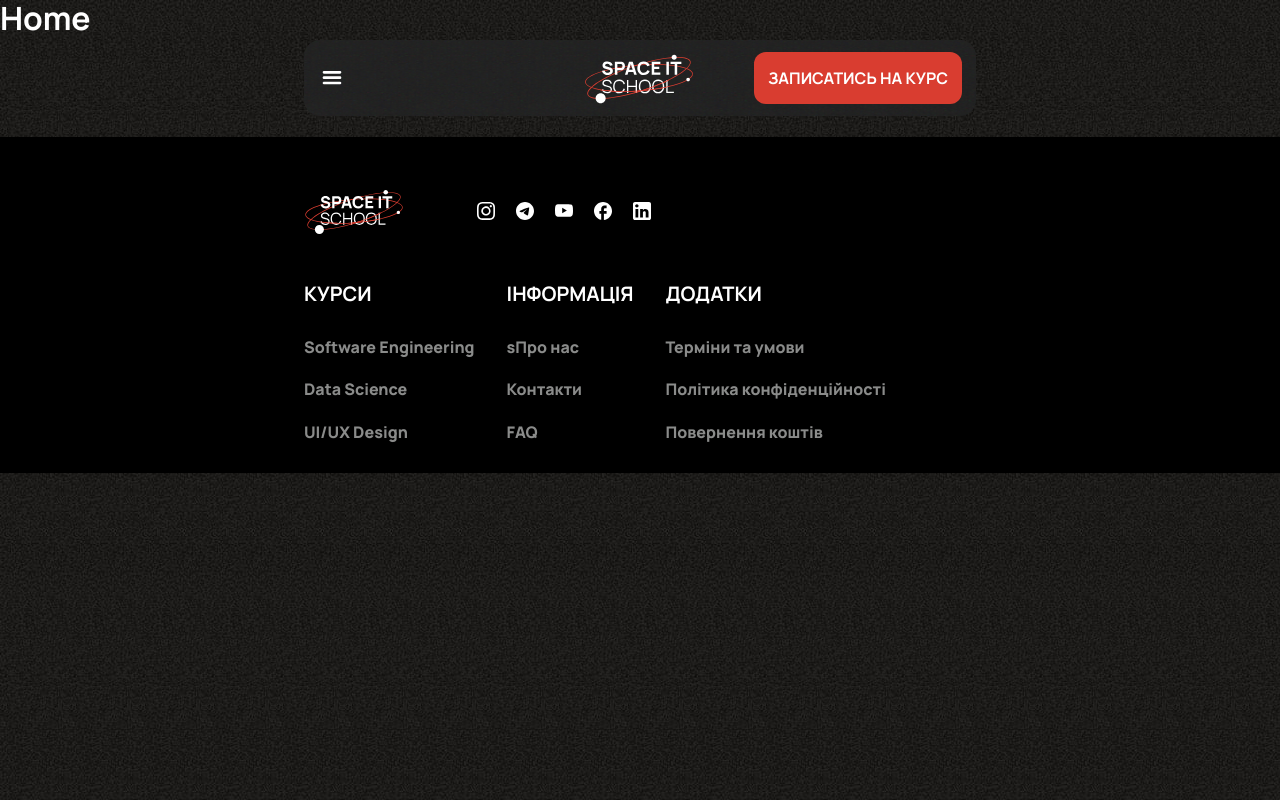
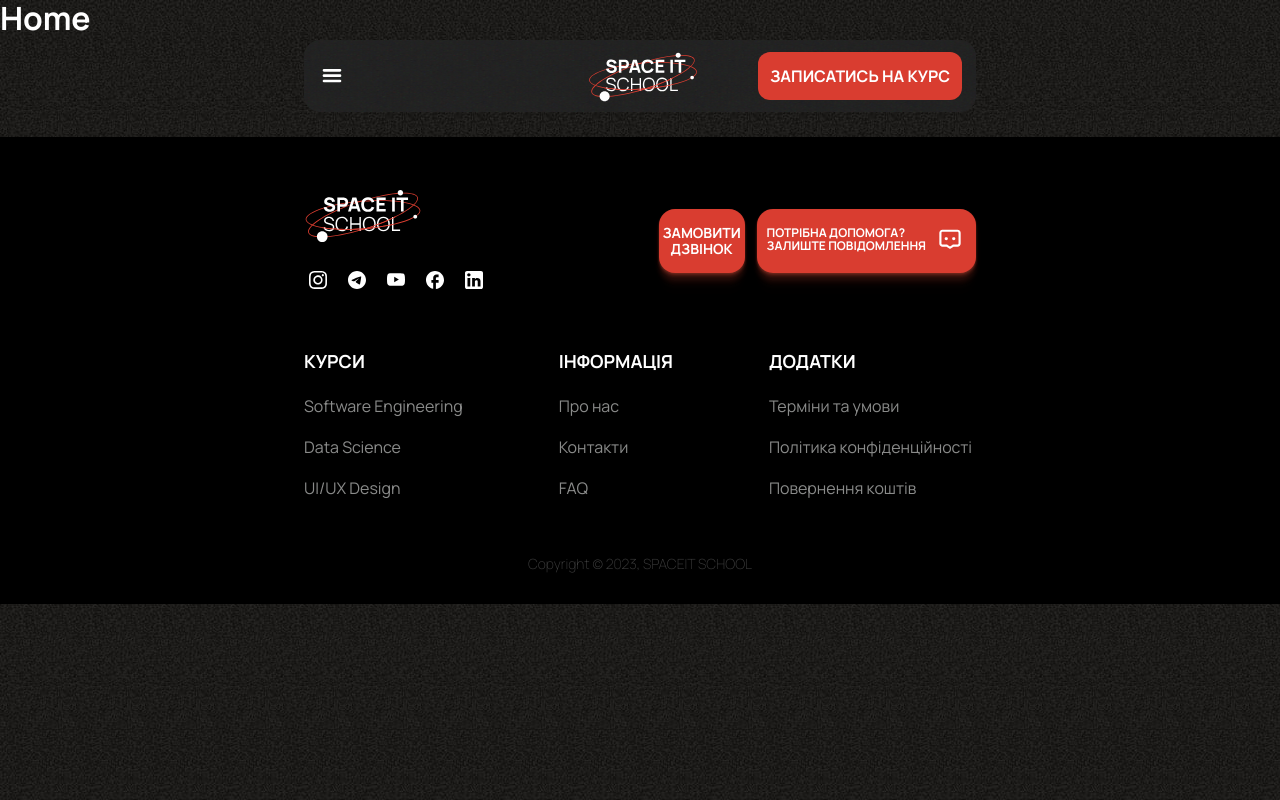
Before and after one commit to VladislavApelhants/spaceIT, a Next.js app in the folder front/: page / in a window 1280 px wide. Built offline with nearby package versions, Linux system fonts and the light colour scheme.

Commit message:
adaptive for footer

```diff
--- a/front/src/app/globals.css
+++ b/front/src/app/globals.css
@@ -44,6 +44,7 @@ a {
 
 button {
   padding: 0;
+  border: none;
   font-family: inherit;
   cursor: pointer;
 }
--- a/front/src/components/common/Footer/Footer.jsx
+++ b/front/src/components/common/Footer/Footer.jsx
@@ -9,7 +9,7 @@ const Footer = () => {
   return (
     <footer className={s.footer}>
       <Container>
-        <div className="footer-container">
+        <div className={s.footerContainer}>
           <div className={s.socialWrapper}>
             <Image
               src="/icons/logo.svg"
@@ -77,8 +77,24 @@ const Footer = () => {
               </li>
             </ul>
           </div>
+          <div className={s.buttons}>
+            <button type="button" className={`${s.btn} ${s.btnCall}`}>
+              замовити дзвінок
+            </button>
+            <button type="button" className={`${s.btn} ${s.btnMessage}`}>
+              <Image
+                src="/icons/message.svg"
+                width={104}
+                height={47}
+                alt="logo"
+                className={s.messageIcon}
+              />
+              потрібна допомога?
+              <br /> залиште повідомлення
+            </button>
+          </div>
           <nav className={s.footerNav}>
-            <div>
+            <div className={s.footerNavItem}>
               <Title text="курси" className={"footer-title"} />
               <ul className={s.list}>
                 <li>
@@ -92,11 +108,11 @@ const Footer = () => {
                 </li>
               </ul>
             </div>
-            <div>
+            <div className={s.footerNavItem}>
               <Title text="інформація" className={"footer-title"} />
               <ul className={s.list}>
                 <li>
-                  s<Link href="/about">Про нас</Link>
+                  <Link href="/about">Про нас</Link>
                 </li>
                 <li>
                   <Link href="/contact">Контакти</Link>
@@ -106,7 +122,7 @@ const Footer = () => {
                 </li>
               </ul>
             </div>
-            <div>
+            <div className={s.footerNavItem}>
               <Title text="додатки" className={"footer-title"} />
               <ul className={s.list}>
                 <li>
@@ -120,7 +136,24 @@ const Footer = () => {
                 </li>
               </ul>
             </div>
+            <div className={`${s.footerNavItem} ${s.hide}`}>
+              <button type="button" className={`${s.btn} ${s.btnCall}`}>
+                замовити дзвінок
+              </button>
+              <button type="button" className={`${s.btn} ${s.btnMessage}`}>
+                <Image
+                  src="/icons/message.svg"
+                  width={104}
+                  height={47}
+                  alt="logo"
+                  className={s.messageIcon}
+                />
+                потрібна допомога?
+                <br /> залиште повідомлення
+              </button>
+            </div>
           </nav>
+          <p className={s.copy}>Copyright &copy; 2023, SPACEIT SCHOOL</p>
         </div>
       </Container>
     </footer>
--- a/front/src/components/common/Footer/styles.module.scss
+++ b/front/src/components/common/Footer/styles.module.scss
@@ -1,3 +1,17 @@
+.footerContainer {
+  display: flex;
+  flex-direction: column;
+  flex-wrap: wrap;
+
+  @media screen and (min-width: 768px) {
+    flex-direction: row;
+    align-items: center;
+  }
+  @media screen and (min-width: 1368px) {
+    align-items: start;
+  }
+}
+
 .footer {
   margin-top: 100px;
   padding-top: 52px;
@@ -7,43 +21,218 @@
 }
 
 .socialWrapper {
-  margin-bottom: 48px;
-  display: flex;
-  align-items: center;
+  margin: 0 auto 48px;
+  @media screen and (min-width: 375px) {
+    margin: 0 0 48px 0;
+    display: flex;
+    align-items: center;
+  }
+  @media screen and (min-width: 768px) {
+    margin-bottom: 0;
+    flex-direction: column;
+    align-items: start;
+  }
+  @media screen and (min-width: 1368px) {
+    margin-right: 46px;
+  }
+  @media screen and (min-width: 1920px) {
+    margin-right: 88px;
+  }
 }
 
 .logo {
   width: 100px;
   height: 45px;
-  margin-right: 68px;
+  margin-right: auto;
+  margin: 0 auto 10px;
+  @media screen and (min-width: 375px) {
+    margin: 0 auto 0 0;
+  }
+  @media screen and (min-width: 768px) {
+    width: 118px;
+    height: 53px;
+    margin: 0 0 24px 0;
+  }
+  @media screen and (min-width: 1368px) {
+    width: 82px;
+    height: 36px;
+    margin: 0 0 16px 0;
+  }
+  @media screen and (min-width: 1920px) {
+    width: 104px;
+    height: 47px;
+  }
 }
 
 .socialList {
   display: flex;
   gap: 11px;
+  @media screen and (min-width: 1920px) {
+    gap: 16px;
+  }
 }
 
 .socialIcon {
   width: 28px;
   height: 28px;
+  @media screen and (min-width: 1368px) {
+    width: 20px;
+    height: 20px;
+  }
+  @media screen and (min-width: 1920px) {
+    width: 24px;
+    height: 24px;
+  }
 }
 
+.buttons {
+  margin-left: auto;
+  display: flex;
+  gap: 12px;
+  @media screen and (max-width: 767px) {
+    display: none;
+    visibility: hidden;
+    pointer-events: none;
+  }
+  @media screen and (min-width: 1368px) {
+    order: 1;
+    margin-left: 0;
+  }
+}
 // FOOTER NAV
 .footerNav {
+  margin-bottom: 56px;
   display: flex;
+  justify-content: center;
   flex-wrap: wrap;
-  column-gap: 32px;
+  column-gap: 31px;
   row-gap: 60px;
+  text-align: center;
+  @media screen and (min-width: 375px) {
+    justify-content: start;
+    text-align: left;
+  }
+  @media screen and (min-width: 768px) {
+    margin-top: 57px;
+    gap: 96px;
+  }
+  @media screen and (min-width: 1368px) {
+    margin: 0 53px 0 0;
+    width: 530px;
+    justify-content: space-between;
+    gap: 0;
+  }
+  @media screen and (min-width: 1920px) {
+    margin: 0 160px 0 0;
+    width: 766px;
+    justify-content: space-between;
+    gap: 0;
+  }
+}
+
+.footerNavItem {
+  width: 160px;
+  @media screen and (min-width: 768px) {
+    width: auto;
+  }
 }
 
 .list {
   display: flex;
   flex-direction: column;
   gap: 24px;
+  color: #8a8b8a;
+  font-weight: 400;
+  line-height: 1.5;
+  @media screen and (min-width: 768px) {
+    gap: 17px;
+  }
+  @media screen and (min-width: 1368px) {
+    font-size: 12px;
+  }
+  @media screen and (min-width: 1920px) {
+    font-size: 18px;
+  }
+}
 
-  color: #8a8b8a;
-  // width: calc((100% - 48px) / 3);
-  // font-family: "Manrope", sans-serif;
-  // font-size: 16px;
-  // line-height: 1.5;
+.messageIcon {
+  width: 32px;
+  height: 32px;
 }
+.hide {
+  @media screen and (min-width: 768px) {
+    display: none;
+    visibility: hidden;
+    pointer-events: none;
+  }
+}
+.btn {
+  margin-left: auto;
+  border-radius: 16px;
+  background: #d93d30;
+  box-shadow: 0px 1px 2px 0px rgba(205, 72, 55, 0.29),
+    0px 3px 3px 0px rgba(205, 72, 55, 0.26),
+    0px 8px 5px 0px rgba(205, 72, 55, 0.15),
+    0px 14px 5px 0px rgba(205, 72, 55, 0.04),
+    0px 21px 6px 0px rgba(205, 72, 55, 0.01);
+  color: #fff;
+  font-weight: 700;
+  text-transform: uppercase;
+}
+
+.btnCall {
+  padding: 26px 8px;
+  font-size: 14px;
+
+  margin-bottom: 12px;
+  @media screen and (min-width: 768px) {
+    margin-bottom: 0;
+    padding: 16px 0;
+    width: 96px;
+  }
+  @media screen and (min-width: 768px) {
+    margin-bottom: 0;
+    padding: 16px 0;
+    width: 86px;
+  }
+  @media screen and (min-width: 1920px) {
+    font-size: 14px;
+    width: 102px;
+  }
+}
+
+.btnMessage {
+  padding: 8px 10px 12px;
+  display: flex;
+  flex-direction: column;
+  gap: 8px;
+  text-align: left;
+  font-size: 12px;
+  @media screen and (min-width: 768px) {
+    align-items: center;
+    justify-content: center;
+    flex-direction: row-reverse;
+  }
+  @media screen and (min-width: 1368px) {
+    font-size: 14px;
+  }
+  @media screen and (min-width: 1920px) {
+    width: 281px;
+    font-size: 14px;
+  }
+}
+
+.copy {
+  color: rgba(61, 61, 61, 1);
+  font-size: 14px;
+  font-weight: 200;
+  text-align: center;
+  order: 2;
+  margin: 0 auto;
+  @media screen and (min-width: 1368px) {
+    margin: 128px auto 0;
+  }
+  @media screen and (min-width: 1920px) {
+    margin: 167px auto 0;
+  }
+}
--- a/front/src/components/common/Title/styles.module.scss
+++ b/front/src/components/common/Title/styles.module.scss
@@ -1,9 +1,15 @@
 .footer-title {
   margin-bottom: 32px;
-  font-family: "Manrope", sans-serif;
   font-size: 20px;
-  font-style: normal;
   font-weight: 700;
   line-height: 1.2;
   text-transform: uppercase;
+  @media screen and (min-width: 768px) {
+    margin-bottom: 22px;
+    font-size: 18px;
+  }
+  @media screen and (min-width: 1368px) {
+    margin-bottom: 22px;
+    font-size: 16px;
+  }
 }
```
Also changed, not shown: front/public/icons/message.svg (added).
